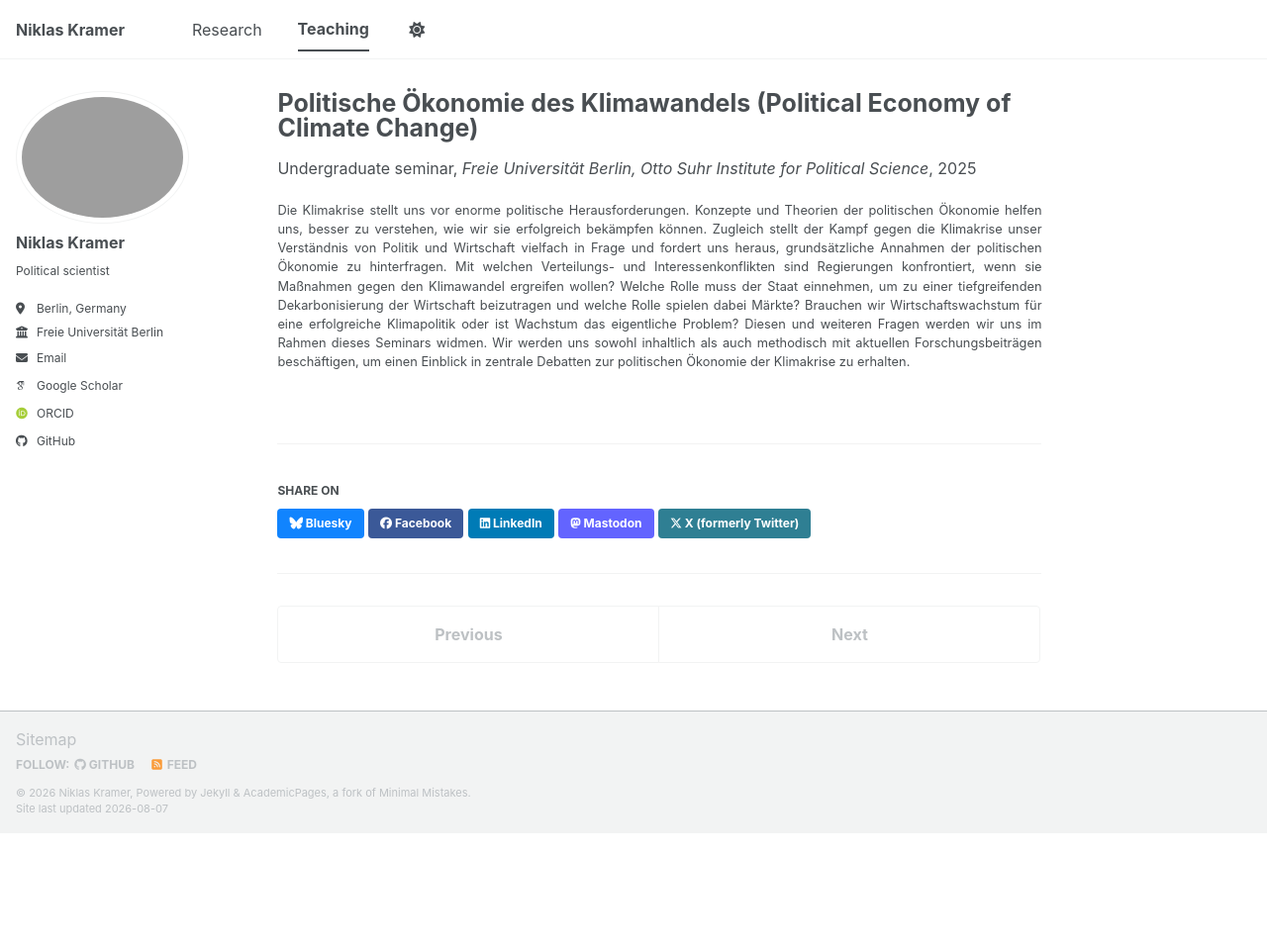
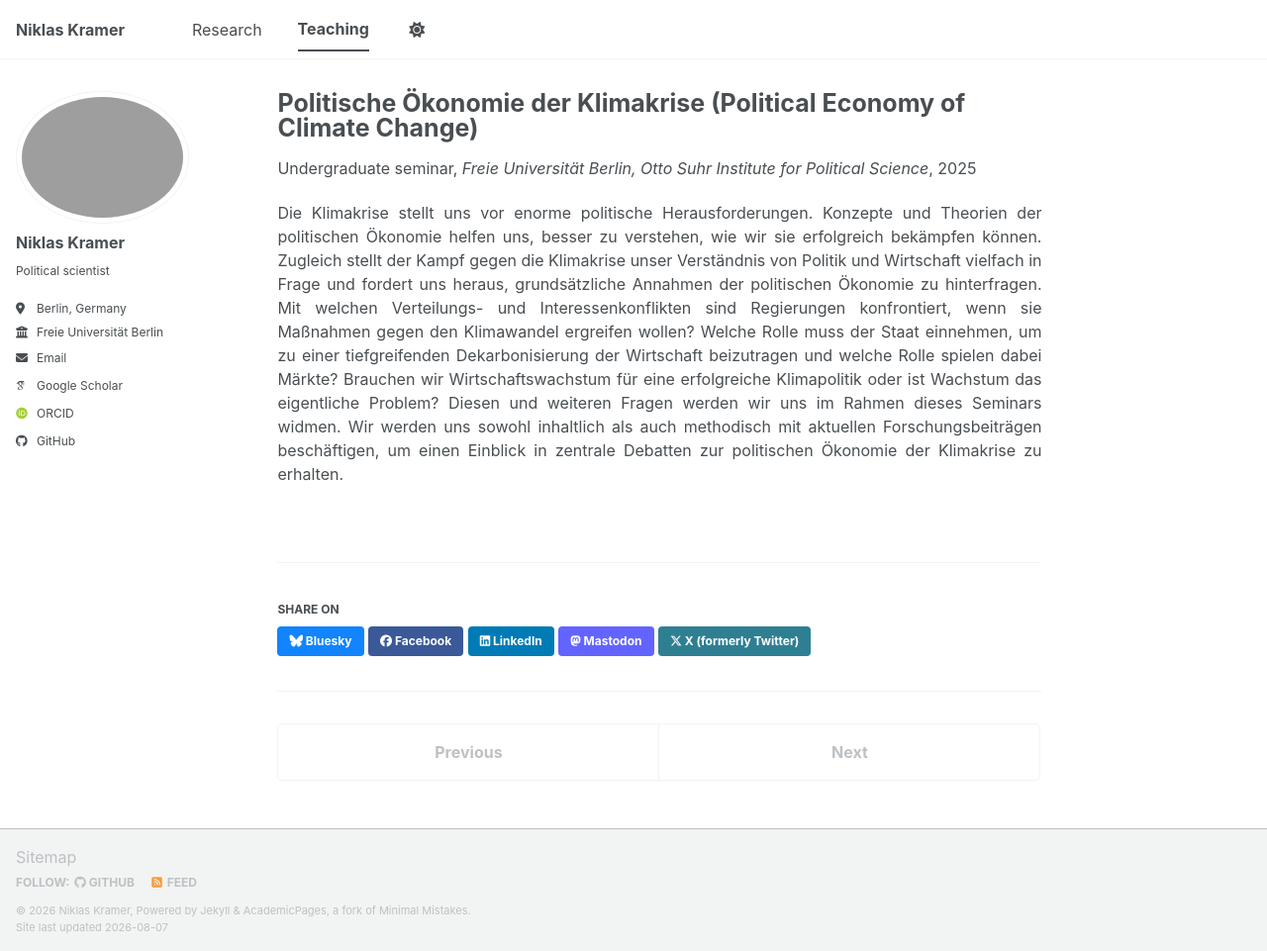
Before and after one commit to nik-kramer/nik-kramer.github.io, a Jekyll site: the page built from _teaching/PolKlim25.md, in a window 1280 px wide and 961 px high. Shown: the whole window at 99% size. Built offline with Jekyll 4.4.1, drawn with Linux system fonts in a browser that asks for light colours; some web fonts are replaced; a script bundle is joined from its source files by our own code; library files that are not in the unit come from our copies.

Commit message:
Update PolKlim25.md

```diff
--- a/_teaching/PolKlim25.md
+++ b/_teaching/PolKlim25.md
@@ -1,5 +1,5 @@
 ---
-title: "Politische Ökonomie des Klimawandels (Political Economy of Climate Change)"
+title: "Politische Ökonomie der Klimakrise (Political Economy of Climate Change)"
 collection: teaching
 type: "Undergraduate seminar"
 permalink: /teaching/PolKlim25
@@ -8,4 +8,4 @@ date: 2025-01-01
 location: "City, Country"
 ---
 
-<p style="text-align: justify; font-size: 0.8em;">Die Klimakrise stellt uns vor enorme politische Herausforderungen. Konzepte und Theorien der politischen Ökonomie helfen uns, besser zu verstehen, wie wir sie erfolgreich bekämpfen können. Zugleich stellt der Kampf gegen die Klimakrise unser Verständnis von Politik und Wirtschaft vielfach in Frage und fordert uns heraus, grundsätzliche Annahmen der politischen Ökonomie zu hinterfragen. Mit welchen Verteilungs- und Interessenkonflikten sind Regierungen konfrontiert, wenn sie Maßnahmen gegen den Klimawandel ergreifen wollen? Welche Rolle muss der Staat einnehmen, um zu einer tiefgreifenden Dekarbonisierung der Wirtschaft beizutragen und welche Rolle spielen dabei Märkte? Brauchen wir Wirtschaftswachstum für eine erfolgreiche Klimapolitik oder ist Wachstum das eigentliche Problem? Diesen und weiteren Fragen werden wir uns im Rahmen dieses Seminars widmen. Wir werden uns sowohl inhaltlich als auch methodisch mit aktuellen Forschungsbeiträgen beschäftigen, um einen Einblick in zentrale Debatten zur politischen Ökonomie der Klimakrise zu erhalten.</p>
+<p style="text-align: justify">Die Klimakrise stellt uns vor enorme politische Herausforderungen. Konzepte und Theorien der politischen Ökonomie helfen uns, besser zu verstehen, wie wir sie erfolgreich bekämpfen können. Zugleich stellt der Kampf gegen die Klimakrise unser Verständnis von Politik und Wirtschaft vielfach in Frage und fordert uns heraus, grundsätzliche Annahmen der politischen Ökonomie zu hinterfragen. Mit welchen Verteilungs- und Interessenkonflikten sind Regierungen konfrontiert, wenn sie Maßnahmen gegen den Klimawandel ergreifen wollen? Welche Rolle muss der Staat einnehmen, um zu einer tiefgreifenden Dekarbonisierung der Wirtschaft beizutragen und welche Rolle spielen dabei Märkte? Brauchen wir Wirtschaftswachstum für eine erfolgreiche Klimapolitik oder ist Wachstum das eigentliche Problem? Diesen und weiteren Fragen werden wir uns im Rahmen dieses Seminars widmen. Wir werden uns sowohl inhaltlich als auch methodisch mit aktuellen Forschungsbeiträgen beschäftigen, um einen Einblick in zentrale Debatten zur politischen Ökonomie der Klimakrise zu erhalten.</p>
```
